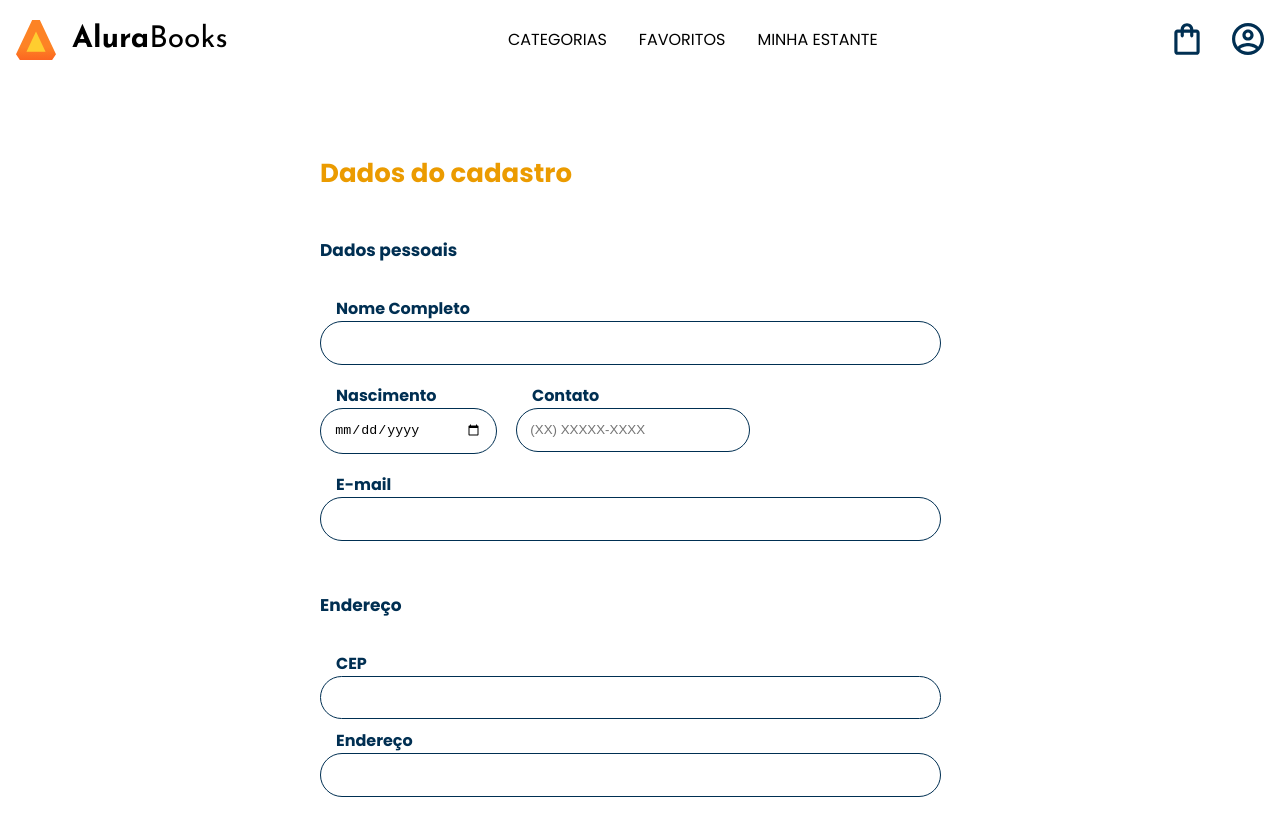
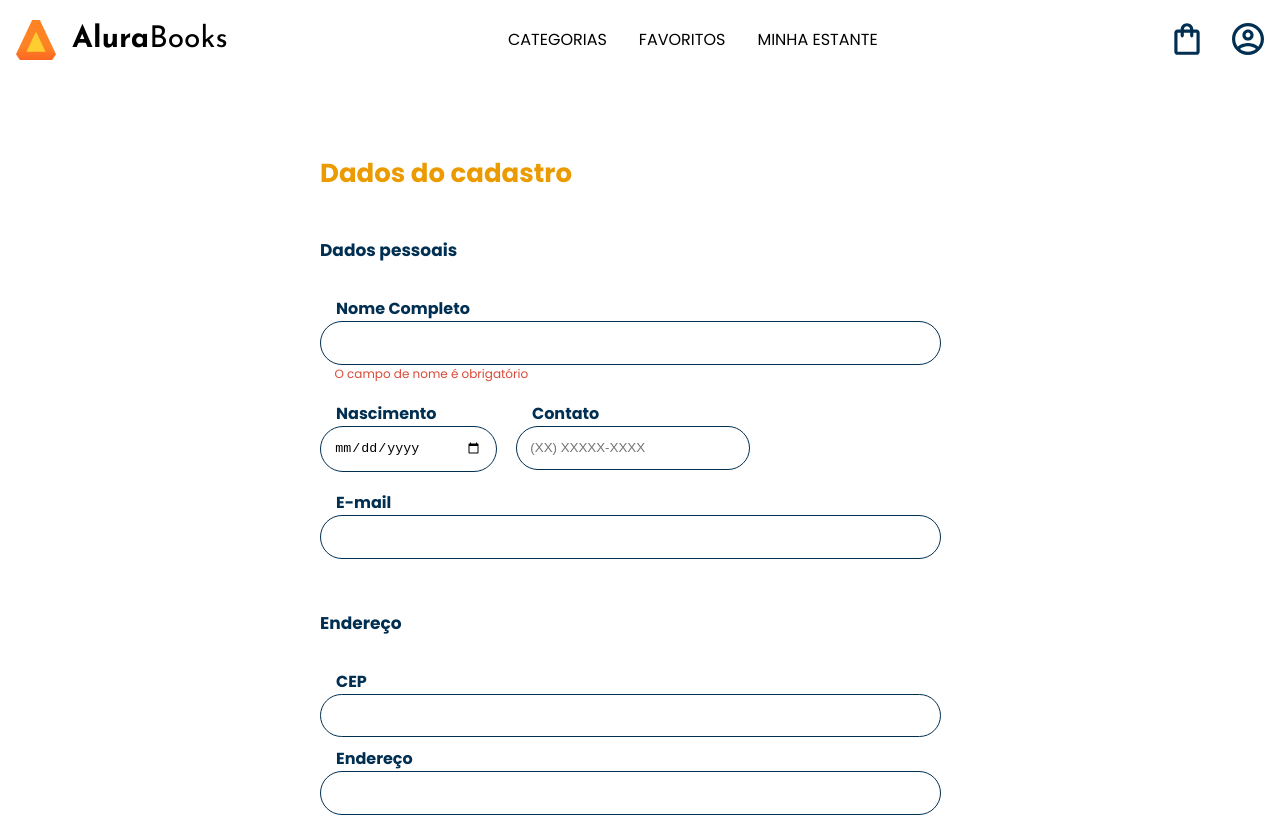
Before and after one commit to WillMarciano/Formularios-reativos-Angular, an Angular app in the folder forms-angular-main/: page /cadastro in a window 1280 px wide. Shown: the top 817 px of the page. Built offline with nearby package versions, Linux system fonts and the light colour scheme.

Commit message:
Mensagem de erro

```diff
--- a/forms-angular-main/src/app/cadastro/cadastro.component.css
+++ b/forms-angular-main/src/app/cadastro/cadastro.component.css
@@ -73,4 +73,5 @@
   font-size: 12px;
   line-height: 18px;
   color: var(--vermelho);
+  margin: 0 .9rem;
 }
--- a/forms-angular-main/src/app/cadastro/cadastro.component.html
+++ b/forms-angular-main/src/app/cadastro/cadastro.component.html
@@ -6,6 +6,8 @@
     <div class="formulario__campo">
       <label class="campo__etiqueta" for="nome">Nome Completo</label>
       <input name="nome" id="nome" class="campo__escrita" ngModel required minlength="3">
+      <span class="erro__texto" *ngIf="f.controls['nome']?.errors?.['required']">O campo de nome é obrigatório</span>
+      <span class="erro__texto" *ngIf="f.controls['nome']?.errors?.['minlength']">O campo de nome deve te rno mínimo 3 caracteres</span>
     </div>
     <div class="formulario__dupla">
       <div class="formulario__campo">
```
